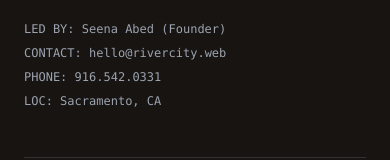
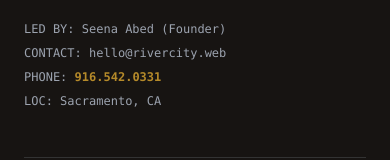
Before and after one commit to seena18/rivercityfoundry, a Next.js app: page / in a window 390 px wide. Shown: the part 8325-8485 px from the top of the page. Built offline with nearby package versions, Linux system fonts and the light colour scheme.

Commit message:
Highlight phone number in footer

```diff
--- a/src/components/Footer.tsx
+++ b/src/components/Footer.tsx
@@ -29,7 +29,7 @@ export default function Footer() {
             <div className="flex flex-col md:items-end gap-2 text-[#9CA3AF]">
                <div>LED BY: Seena Abed (Founder)</div>
                <div>CONTACT: <a href="mailto:hello@rivercity.web" className="hover:text-[#B58A2A] transition-colors">hello@rivercity.web</a></div>
-               <div>PHONE: <a href="tel:9165420331" className="hover:text-[#B58A2A] transition-colors">916.542.0331</a></div>
+               <div>PHONE: <a href="tel:9165420331" className="text-[#B58A2A] font-bold hover:text-white transition-colors">916.542.0331</a></div>
                <div>LOC: Sacramento, CA</div>
             </div>
         </div>
```
